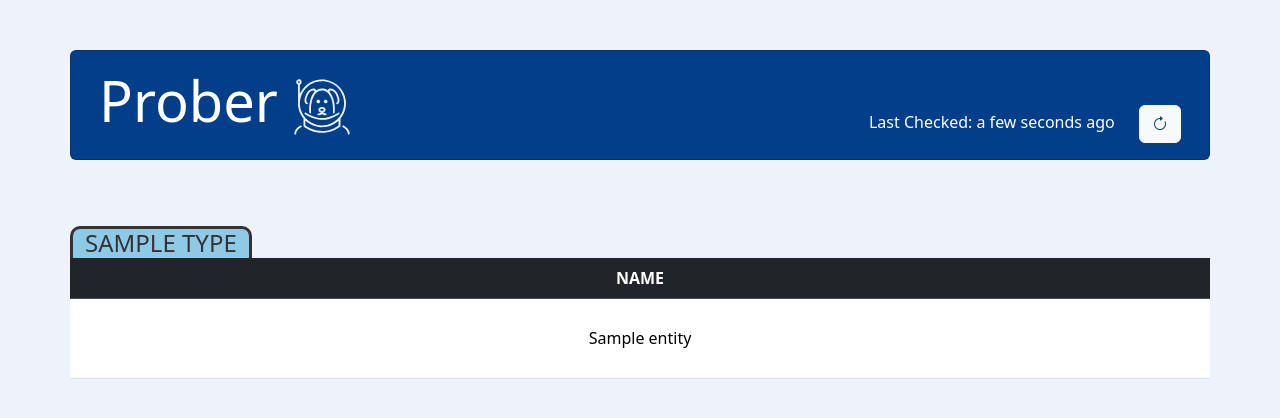
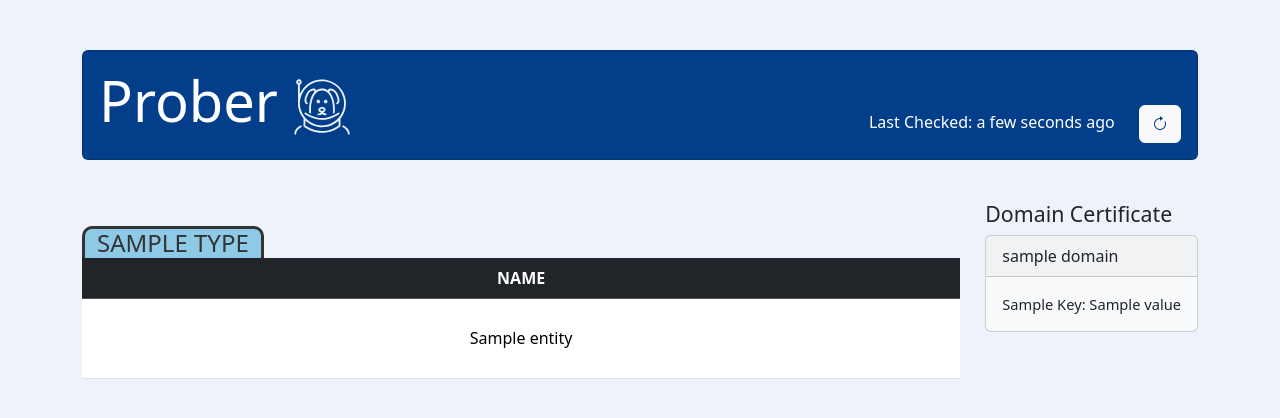
Before and after one commit to Nannigalaxy/prober, a Flask app: template src/templates/status.html in a window 1280 px wide. Shown: the top 418 px of the page. Run offline with Flask 3, Linux system fonts and the light colour scheme; the template is opened without the code that fills it: most values are stand-ins (such as "Sample title", 1, 10 or a date in 2020); parts of the project's set-up code (start-up, migrations or seed data) failed here and were passed over; some libraries are stand-ins or nearby versions.

Commit message:
domain certificate details

```diff
--- a/requirements.txt
+++ b/requirements.txt
@@ -1,7 +1,9 @@
 blinker==1.7.0
 certifi==2024.2.2
+cffi==1.16.0
 charset-normalizer==3.3.2
 click==8.1.7
+cryptography==42.0.3
 Flask==3.0.2
 Flask-Moment==1.0.5
 gunicorn==21.2.0
@@ -11,8 +13,11 @@ itsdangerous==2.1.2
 Jinja2==3.1.3
 MarkupSafe==2.1.5
 packaging==23.2
+pycparser==2.21
+pyOpenSSL==24.0.0
 python-dotenv==1.0.1
 PyYAML==6.0.1
 requests==2.31.0
+tld==0.13
 urllib3==2.2.0
 Werkzeug==3.0.1
--- a/src/app.py
+++ b/src/app.py
@@ -1,24 +1,16 @@
 from os import environ
-import re
 
 import requests
 from flask import Flask, render_template, request
 from flask_moment import Moment
 
-from utils import read_yaml
+from utils import (get_domain_certificate, get_root_domain, re_url_checker,
+                   read_yaml)
 
 YAML_FILE_URL = environ.get('FEED_YAML') # Path to source yaml file
 
 app = Flask(__name__)
 moment = Moment(app)
-
-
-def probe_api(url: str):
-    try:
-        response = requests.get(url)
-    except Exception as e:
-        return str(e)
-    return str(response.status_code)
 
 
 def get_feed_data(filename):
@@ -31,25 +23,56 @@ def get_feed_data(filename):
     )
 
 
+feed_data = get_feed_data(YAML_FILE_URL)
+
+
+def probe_api(url: str):
+    try:
+        response = requests.get(url)
+    except Exception as e:
+        return str(e)
+    return str(response.status_code)
+
+
+def get_domain_metadata(domain_list: str):
+    domain_data = {}
+    for domain in domain_list:
+        domain_data[domain] = get_domain_certificate(domain)
+    return domain_data
+
+
+def get_metadata():
+    target_info = feed_data["target_info"]
+    domain_list = []
+    for target in target_info:
+        for entity in target_info[target]:
+            for value in entity.values():
+                if re_url_checker(value):
+                    domain_list.append(get_root_domain(value))
+
+    domain_list = list(set(domain_list))
+    domain_data = get_domain_metadata(domain_list)
+    return domain_data
+
+
 @app.route("/probe_status", methods=["GET"])
 def probe_status():
-    query_url = str(request.args.get('url'))
+    query_url = str(request.args.get("url"))
     request_status = probe_api(query_url)
     return request_status
 
 
 @app.route("/", methods=["GET"])
 def index():
-    feed_data = get_feed_data(YAML_FILE_URL)
     map_target = feed_data["map_target"]
     status_check = feed_data["status_check"]
     target_info = feed_data["target_info"]
-    pattern = "^http.*|^www\..*"
-    re_func = lambda x: re.match(pattern, x)
+    domain_data = get_metadata()
     return render_template(
         "status.html",
         column_model=map_target,
         status_check=status_check,
         target_data=target_info,
-        link_checker=re_func
+        link_checker=re_url_checker,
+        domain_data=domain_data,
     )
--- a/src/static/css/style.css
+++ b/src/static/css/style.css
@@ -29,6 +29,24 @@ body {
     width: fit-content !important;
 }
 
+aside {
+    float: right !important;
+    margin-left: 25px;
+    margin-top: 25px;
+    display: block;
+}
+
+aside p {
+    font-size: 11pt;
+    margin: 0;
+}
+
+aside h4 {
+    font-size: 16pt;
+    font-weight: 300;
+}
+
+
 a:link,
 a:visited {
     color: #023e8a;
@@ -41,6 +59,10 @@ table {
     border-radius: 10px 10px 0px 0px;
 }
 
+.table-body {
+    margin-bottom: 80px;
+}
+
 td {
     height: 80px;
     text-align: center;
@@ -48,11 +70,11 @@ td {
     text-overflow: ellipsis;
     overflow: hidden;
     white-space: nowrap;
-    transition: all 5s linear;
+    transition: all 0.2s linear;
 }
 
 td:hover {
-    transition: all 5s linear;
+    transition: all 0.2s linear;
     text-overflow: clip;
     white-space: normal;
     word-break: break-all;
--- a/src/templates/status.html
+++ b/src/templates/status.html
@@ -20,18 +20,29 @@
 
 <body>
     <div class="container main">
-        <div class="row">
-            <div class="card text-white title-card mb-3 mx-auto">
-                <div class="card-body">
-                    <h1 class="display-4">Prober <img class="logo-img" src="{{ url_for('static', filename='images/dog_astronaut.svg') }}"
-                            width="60"/></h1>
-                            <p class="card-text" style="text-align: right; margin-top: -30pt;">Last Checked: {{
-                                moment().fromNow(no_suffix=False, refresh=True) }} &emsp; <a href="/"
-                                class="btn btn-light"><i  class="bi bi-arrow-clockwise"></i></a></p>
-                </div>
+        <div class="card text-white title-card mb-3 mx-auto">
+            <div class="card-body">
+                <h1 class="display-4">Prober <img class="logo-img"
+                        src="{{ url_for('static', filename='images/dog_astronaut.svg') }}" width="60" /></h1>
+                <p class="card-text" style="text-align: right; margin-top: -30pt;">Last Checked: {{
+                    moment().fromNow(no_suffix=False, refresh=True) }} &emsp; <a href="/" class="btn btn-light"><i
+                            class="bi bi-arrow-clockwise"></i></a></p>
             </div>
         </div>
-        <div class="row">
+        <aside>
+            <h4>Domain Certificate</h2>
+                {% for domain in domain_data %}
+                <div class="card bg-light mb-3" style="max-width: 18rem;">
+                    <div class="card-header">{{domain.lower()}}</div>
+                    <div class="card-body">
+                        {% for key, value in domain_data[domain].items() %}
+                        <p class="card-text">{{key.replace('_', " ").title()}}: {{value}}</p>
+                        {% endfor %}
+                    </div>
+                </div>
+                {% endfor %}
+        </aside>
+        <div class="row table-body">
             {% for type in target_data %}
             <h2 class="project-title">{{type.upper()}}</h2>
             <table id="data" class="table table-hover">
@@ -48,7 +59,7 @@
                     <tr scope="row">
                         {% for column, column_type in column_model.items() %}
                         {% if column in status_check.values() %}
-                        <td id='{{ entity[column_type] }}' ><span class="loader"></span><p></p></td>
+                        <td id='{{ entity[column_type] }}'><span class="loader"></span><p></p></td>
                         {% elif entity[column_type] and link_checker(entity[column_type]) %}
                         <td><a href="{{ entity[column_type] }}" target="_blank">{{ entity[column_type] }}</a></td>
                         {% else %}
```
Also changed, not shown: src/utils.py (+33 -1 lines).
